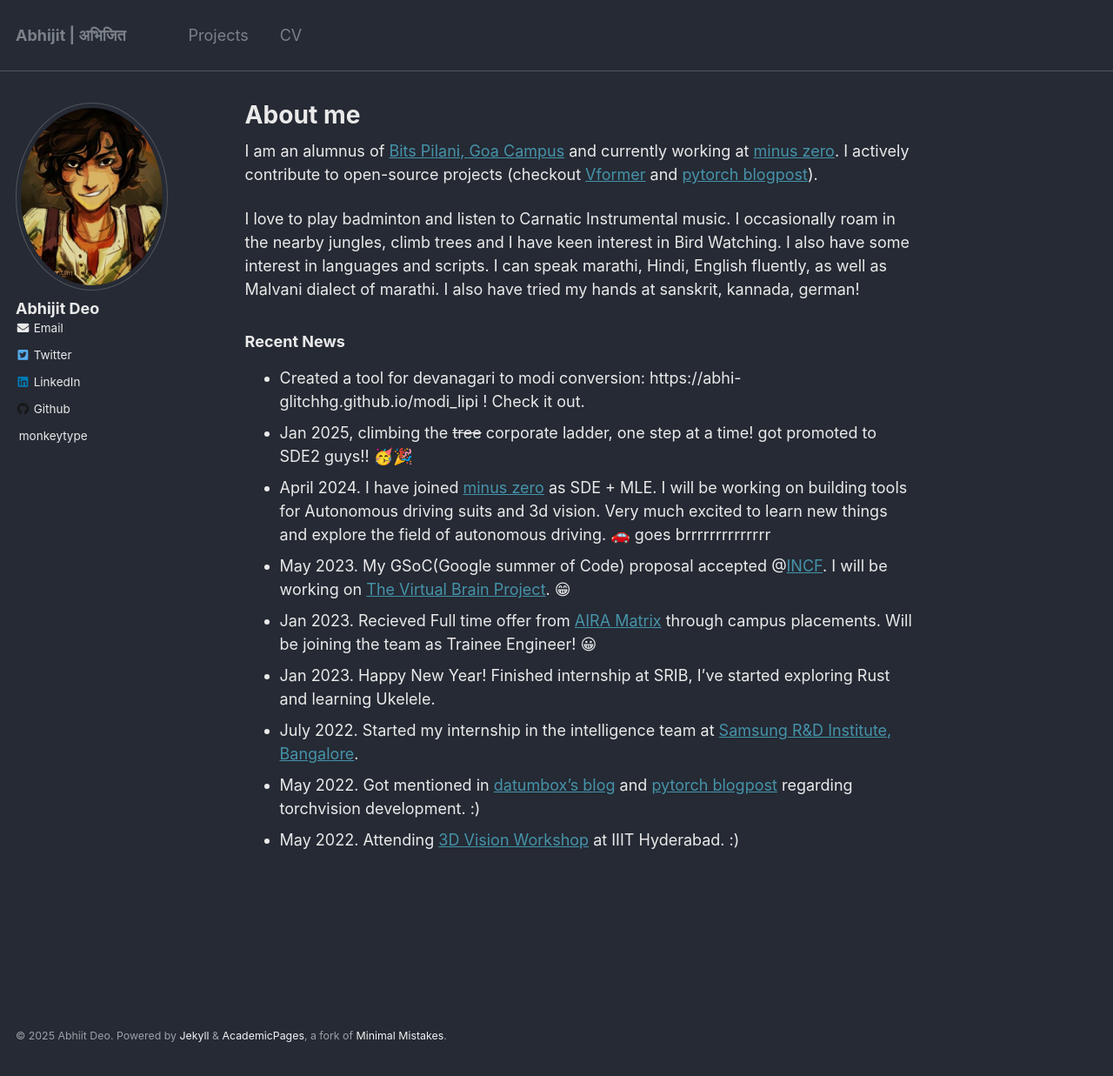
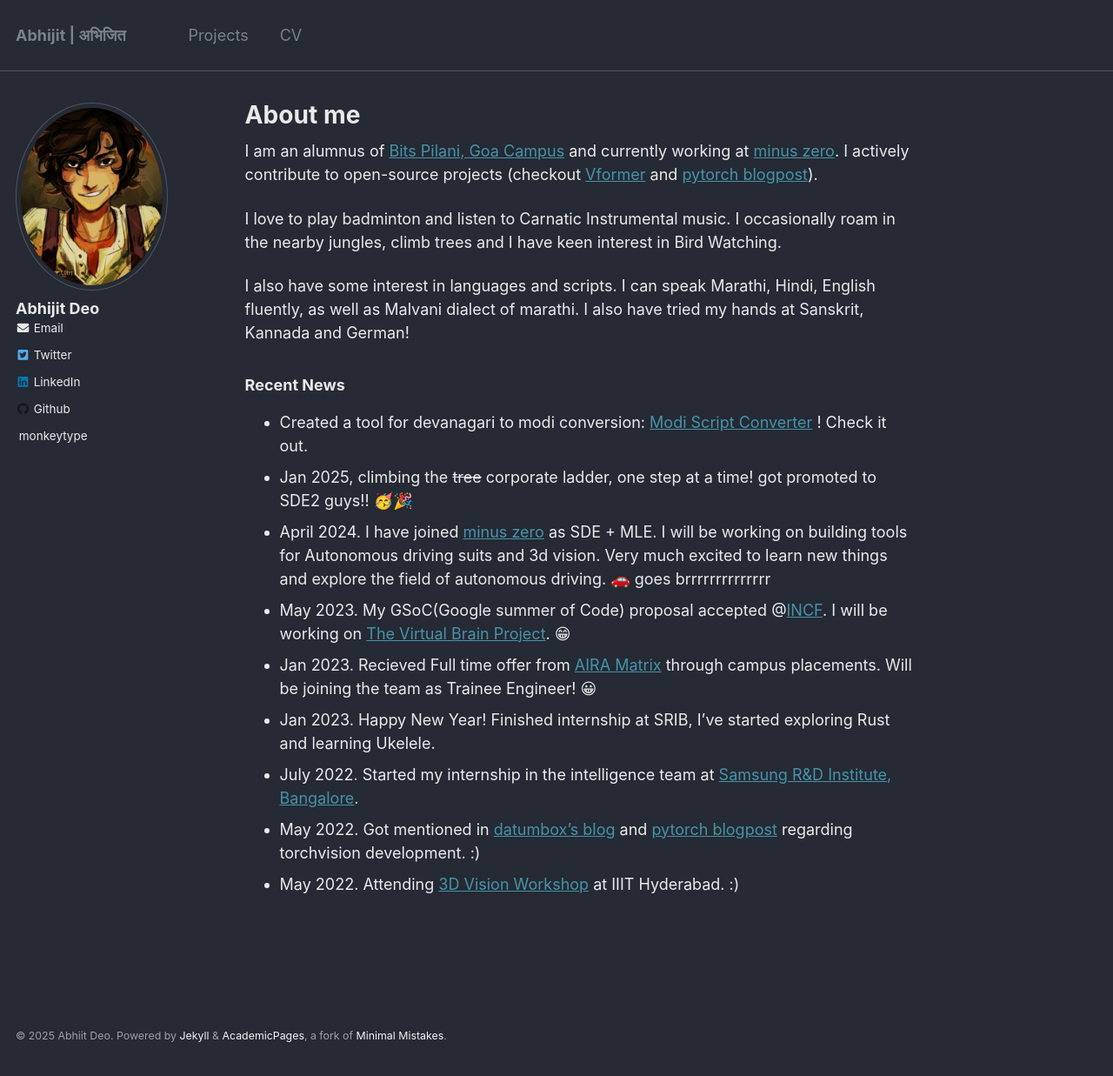
Before and after one commit to abhi-glitchhg/abhi-glitchhg.github.io, a Jekyll site: the page built from _pages/about.md, in a window 1280 px wide and 1237 px high. Shown: the whole window at 87% size. Built offline with Jekyll 4.4.1, drawn with Linux system fonts in a browser that asks for light colours.

Commit message:
Update about.md

```diff
--- a/_pages/about.md
+++ b/_pages/about.md
@@ -10,7 +10,9 @@ redirect_from:
 
 I am an alumnus of [Bits Pilani, Goa Campus](https://www.bits-pilani.ac.in/Goa/) and currently working at [minus zero](https://minuszero.ai/). I actively contribute to open-source projects (checkout [Vformer](github.com/sforAiDl/vformer) and [pytorch blogpost](https://pytorch.org/blog/pytorch-1.12-new-library-releases/#new-augmentations-layers-and-losses)).
 
-I love to play badminton and listen to Carnatic Instrumental music. I occasionally roam in the nearby jungles, climb trees and I have keen interest in Bird Watching. I also have some interest in languages and scripts. I can speak marathi, Hindi, English fluently, as well as Malvani dialect of marathi. I also have tried my hands at sanskrit, kannada, german!
+I love to play badminton and listen to Carnatic Instrumental music. I occasionally roam in the nearby jungles, climb trees and I have keen interest in Bird Watching.
+
+I also have some interest in languages and scripts. I can speak Marathi, Hindi, English fluently, as well as Malvani dialect of marathi. I also have tried my hands at Sanskrit, Kannada and German!
 
 
 
@@ -22,7 +24,7 @@ I love to play badminton and listen to Carnatic Instrumental music. I occasional
 
 
 ### Recent News
-* Created a tool for devanagari to modi conversion: https://abhi-glitchhg.github.io/modi_lipi ! Check it out.
+* Created a tool for devanagari to modi conversion: [Modi Script Converter](https://abhi-glitchhg.github.io/modi_lipi) ! Check it out.
 * Jan 2025, climbing the ~~tree~~ corporate ladder, one step at a time! got promoted to SDE2 guys!! 🥳🎉
 * April 2024. I have joined [minus zero](https://www.minuszero.ai/) as SDE + MLE. I will be working on building tools for Autonomous driving suits and 3d vision. Very much excited to learn new things and explore the field of autonomous driving. 🚗 goes brrrrrrrrrrrrrr
 * May 2023. My GSoC(Google summer of Code) proposal accepted @[INCF](https://www.incf.org/). I will be working on [The Virtual Brain Project](https://www.thevirtualbrain.org/tvb/). 😁
```
